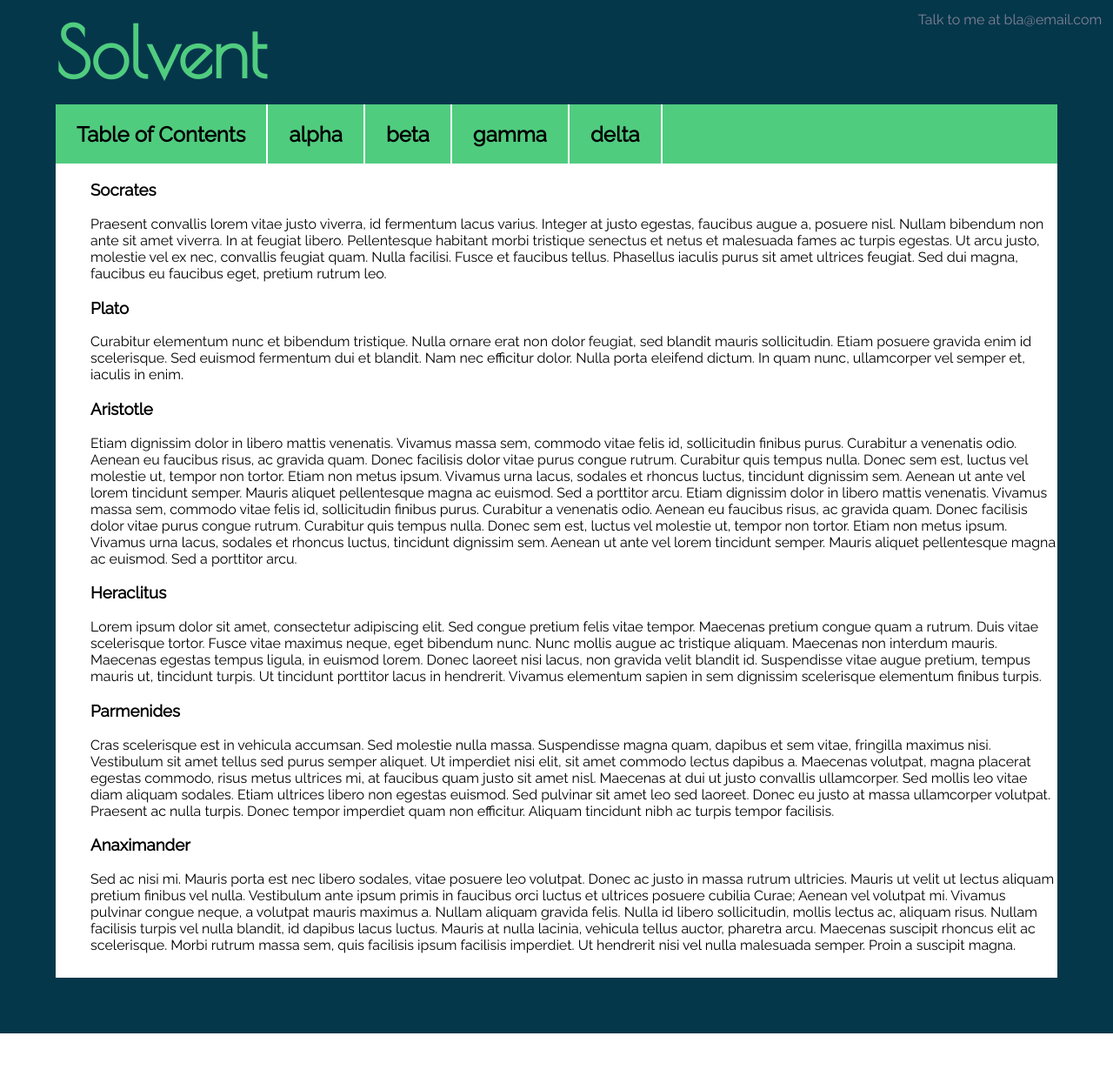
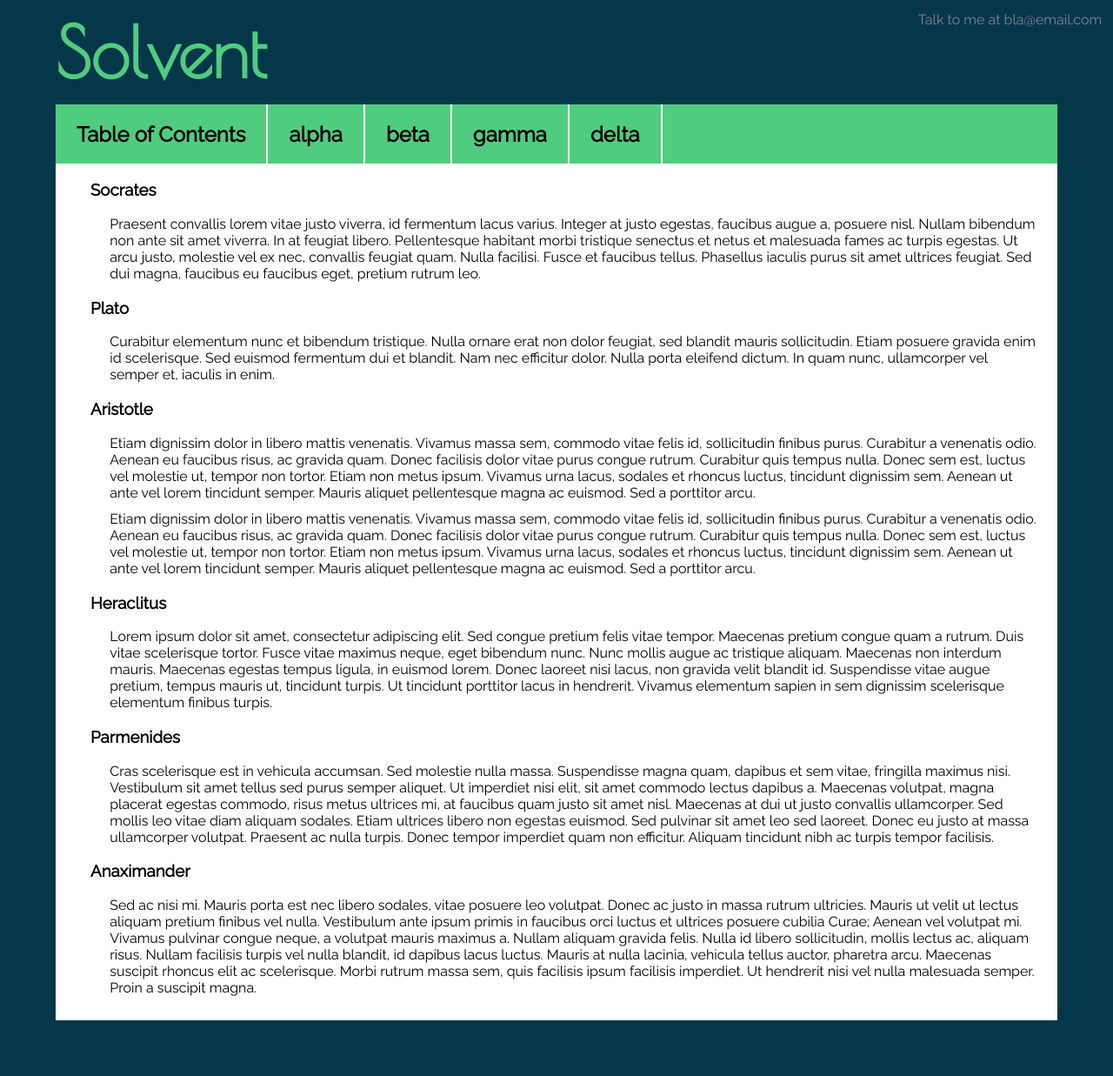
Before and after one commit to ssono/experisol, a Django app: page /solution/ in a window 1280 px wide. Shown: the whole page at 87% size. Before the commit the page ends 1188 px from the top, so only its background shows below. Run offline with Django 3.2, Linux system fonts and the light colour scheme; data comes from the database, SQL or seed files in the repository; both versions use the stored data as it was after the commit; data that the repository does not hold is empty; some libraries are stand-ins or nearby versions.

Commit message:
indent and linebreak on section desriptions

```diff
--- a/solution/templates/solve.html
+++ b/solution/templates/solve.html
@@ -23,9 +23,13 @@
         <ul class="section-list">
           {% for section in sections %}
             <li class="sect"><h3 class="sec-title">{{ section.title }}</h3></li>
-            <li class="sect"><p class="sect-description">{{ section.description }}</p></li>
+            <li class="sect"><p class="sect-description">{{ section.description|linebreaks }}</p></li>
           {% endfor %}
         </ul>
     </div>
   </div>
+  <div class="comments">
+    {% for comment in comments %}
+    {% endfor %}
+  </div>
 </body>
--- a/solution/views.py
+++ b/solution/views.py
@@ -15,4 +15,4 @@ def intro(request):
 def post(request):
     modules = Module.objects.all()
     current_module = Module.objects.get(title="Table of Contents")
-    return render(request, 'solve.html', {'modules': modules, 'sections': current_module.section_set.all()})
+    return render(request, 'solve.html', {'modules': modules, 'sections': current_module.section_set.all(), 'comments': current_module.comment_set.all(),})
--- a/static/css/solve.css
+++ b/static/css/solve.css
@@ -4,6 +4,9 @@ body {
   font-family: 'Raleway', sans-serif;
 }
 
+p {
+  margin: 1% 2%;
+}
 .announce-bar{
 
 }
@@ -65,3 +68,6 @@ body {
 .section-list {
   list-style-type: none;
 }
+
+.sect-description {
+}
```
Also changed, not shown: db.sqlite3.
